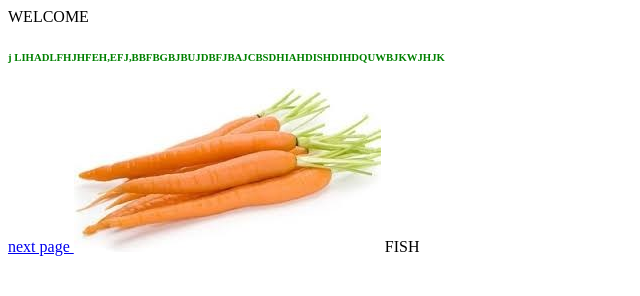
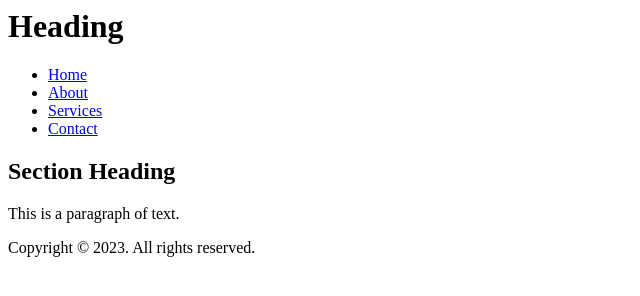
Before and after one commit to Shankarrbgr/Shankarrbgr.github.io, a plain HTML site: page index.html in a window 1280 px wide. Shown: the whole page, without its empty margins (0-640 px from the left). Drawn offline with Linux system fonts and the light colour scheme.

Commit message:
Update index.html

```diff
--- a/index.html
+++ b/index.html
@@ -1,20 +1,30 @@
 <html>
-  <head>
-    <link rel="stylesheet" href="css/styles.css">
-    WELCOME
-  </head>
+<head>
+    <title>Page Title</title>
+</head>
+<body>
+    <header>
+        <h1>Heading</h1>
+    </header>
 
-  <body>
-    <div>
-      <h6> j
-        LIHADLFHJHFEH,EFJ,BBFBGBJBUJDBFJBAJCBSDHIAHDISHDIHDQUWBJKWJHJK
-      </h6>
-    </div>
-    <a href ="2html.html">
-      next page
-    </a>
-    <img src ="blog file.jpg">
-    FISH
+    <nav>
+        <ul>
+            <li><a href="#">Home</a></li>
+            <li><a href="#">About</a></li>
+            <li><a href="#">Services</a></li>
+            <li><a href="#">Contact</a></li>
+        </ul>
+    </nav>
 
-  </BODY>
+    <main>
+        <section>
+            <h2>Section Heading</h2>
+            <p>This is a paragraph of text.</p>
+        </section>
+    </main>
+
+    <footer>
+        <p>Copyright &copy; 2023. All rights reserved.</p>
+    </footer>
+</body>
 </html>
```
